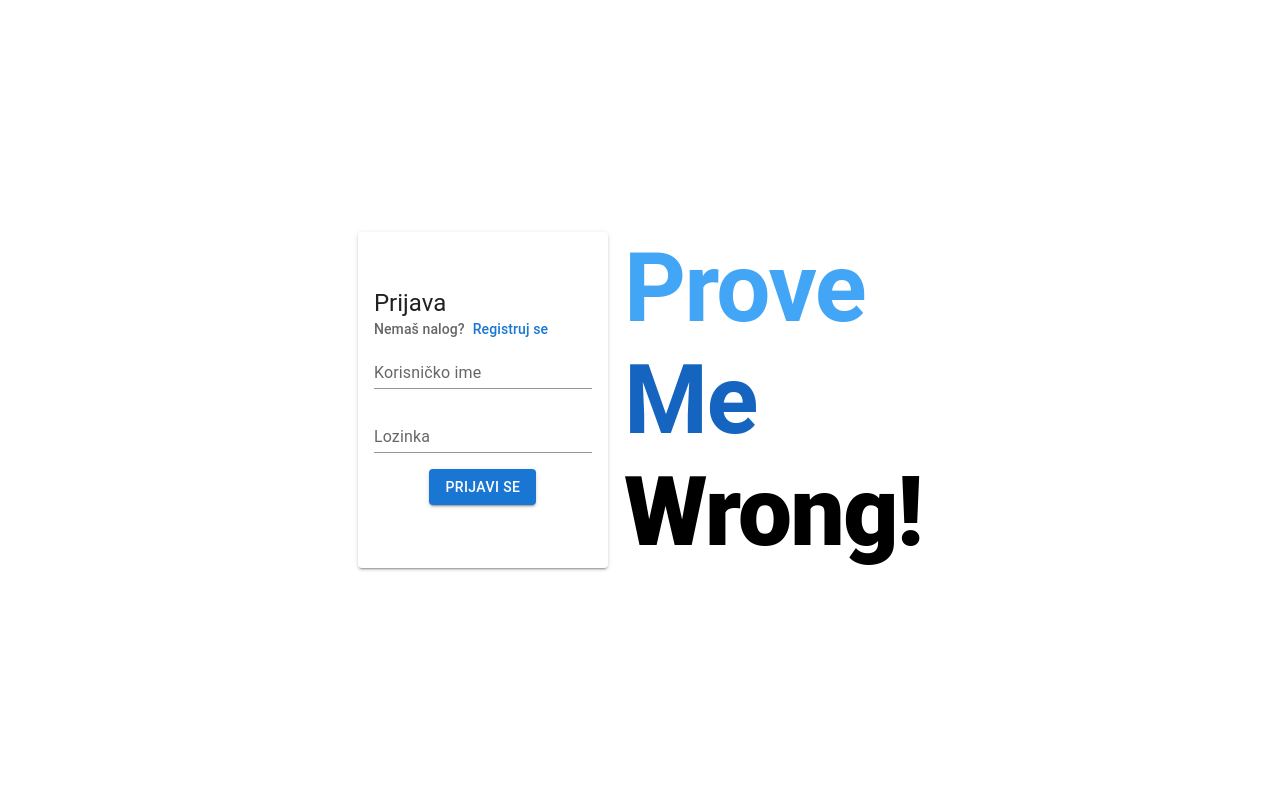
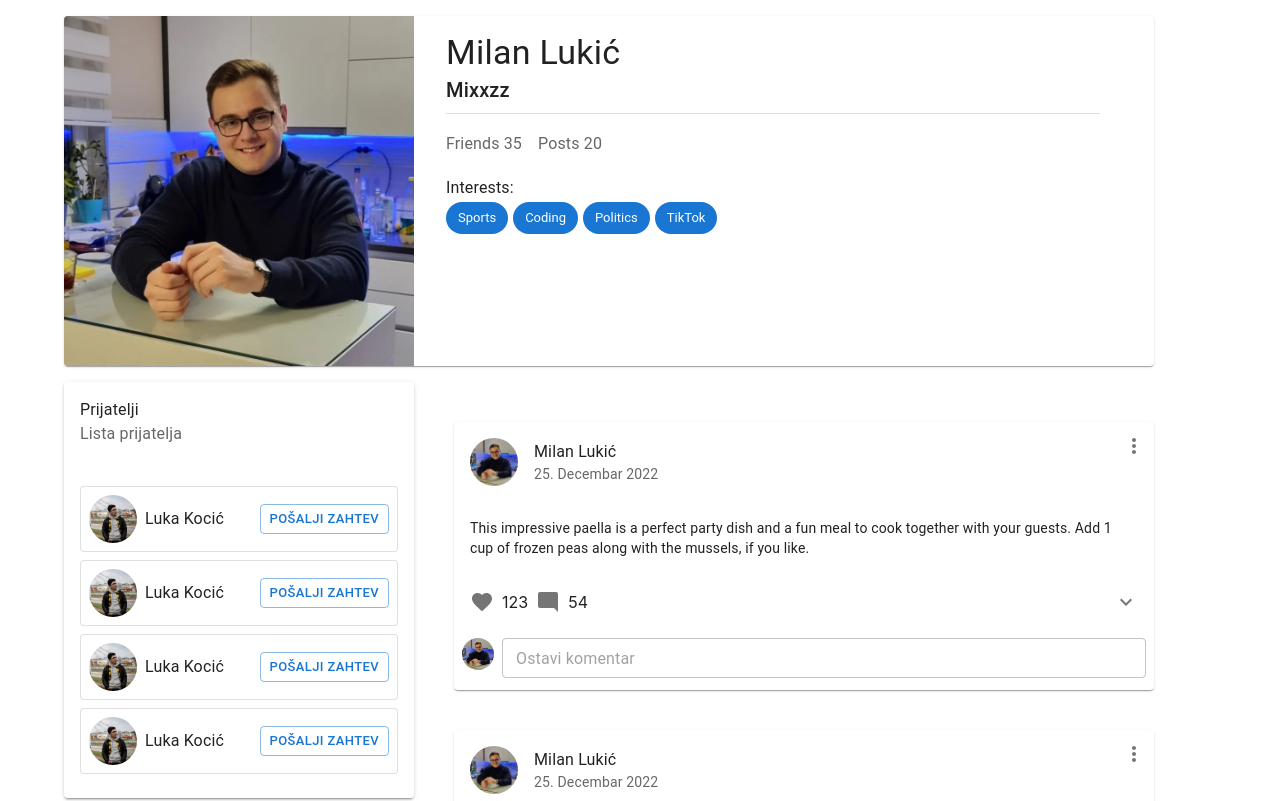
Before and after one commit to elfak-todo/prove-me-wrong, a React (Create React App) app in the folder Frontend/: page / in a window 1280 px wide. Shown: the top 801 px of the page. Built offline with nearby package versions, Linux system fonts and the light colour scheme; the HTML template or start-up script is replaced by a standard one.

Commit message:
-Profile dizajn

```diff
--- a/Frontend/src/AppRoutes.tsx
+++ b/Frontend/src/AppRoutes.tsx
@@ -1,15 +1,17 @@
 import { Routes, Route } from "react-router-dom";
-import HomePage from "./pages/home/HomePage";
-import LoginPage from "./pages/login/LoginPage";
-import RegisterPage from "./pages/register/RegisterPage";
+// import HomePage from "./pages/home/HomePage";
+// import LoginPage from "./pages/login/LoginPage";
+import ProfilePage from "./pages/profile/ProfilePage";
+// import RegisterPage from "./pages/register/RegisterPage";
 
 function AppRoutes() {
   return (
     <Routes>
-      <Route path="/" element={<LoginPage />} />
+      {/* <Route path="/" element={<LoginPage />} />
       <Route path="/register" element={<RegisterPage />} />
-      <Route path="/home" element={<HomePage />} />
-      {/* <Route path="/" element={<HomePage />}/> */}
+      <Route path="/home" element={<HomePage />} /> */}
+      {/* <Route path="/profile" element={<ProfilePage />} /> */}
+      <Route path="/" element={<ProfilePage />}/>
     </Routes>
   );
 }
--- a/Frontend/src/components/commentForm/CommentForm.tsx
+++ b/Frontend/src/components/commentForm/CommentForm.tsx
@@ -15,7 +15,6 @@ function CommentForm() {
         fullWidth
         multiline
         rows={1}
-        maxRows={3}
         placeholder="Ostavi komentar"
       />
     </Stack>
--- a/Frontend/src/components/feed/Feed.css
+++ b/Frontend/src/components/feed/Feed.css
@@ -3,5 +3,4 @@
     flex-direction: column;
     justify-content: center;
     align-items: center;
-    width: 100%;
 }
--- /dev/null
+++ b/Frontend/src/components/friend/Friend.tsx
@@ -0,0 +1,42 @@
+import {
+  Avatar,
+  Box,
+  Button,
+  Card,
+  Typography,
+} from "@mui/material";
+import lukaImg from "../../images/luka.jpg";
+
+function Friend() {
+  return (
+    <Card sx={{ marginTop: 1 }} variant="outlined">
+      <Box
+        sx={{
+          display: "flex",
+          justifyContent: "space-between",
+          alignItems: "center",
+          p: 1,
+          m: 0,
+        }}
+      >
+        <Box
+          sx={{
+            display: "flex",
+            alignItems: "center",
+          }}
+        >
+          <Avatar src={lukaImg} sx={{ width: 48, height: 48, mr: 1 }} />
+          <Typography mb={0} variant="body1">
+            Luka Kocić
+          </Typography>
+        </Box>
+
+        <Button variant="outlined" size="small">
+          Pošalji zahtev
+        </Button>
+      </Box>
+    </Card>
+  );
+}
+
+export default Friend;
--- /dev/null
+++ b/Frontend/src/components/friendList/FriendList.css
@@ -0,0 +1,5 @@
+.fr-card {
+    display: flex;
+    flex-direction: column;
+    height: fit-content;
+}
--- /dev/null
+++ b/Frontend/src/components/friendList/FriendList.tsx
@@ -0,0 +1,27 @@
+import { Card, CardContent, CardHeader, Typography } from "@mui/material";
+import Friend from "../friend/Friend";
+import "./FriendList.css";
+
+function FriendList() {
+  return (
+    <Card elevation={2} sx={{width: 350, mt: 5}} className="fr-card">
+      <CardHeader
+        title={
+          <Typography mb={0} variant="body1">
+            Prijatelji
+          </Typography>
+        }
+        subheader="Lista prijatelja"
+      />
+      <CardContent>
+              <Friend/>
+      <Friend/>
+      <Friend/>
+      <Friend/>
+      </CardContent>
+
+    </Card>
+  );
+}
+
+export default FriendList;
--- /dev/null
+++ b/Frontend/src/components/profile/Profile.css
@@ -0,0 +1,6 @@
+.chips-div {
+    display: flex;
+    margin: 0px;
+    padding: 0px;
+    list-style-type: none;
+}
--- /dev/null
+++ b/Frontend/src/components/profile/Profile.tsx
@@ -0,0 +1,57 @@
+import {
+  Button,
+  Card,
+  CardContent,
+  CardMedia,
+  Chip,
+  Divider,
+  Stack,
+  Typography,
+} from "@mui/material";
+
+import milanImg from "../../images/milan.jpg";
+import "./Profile.css";
+
+function Profile() {
+  const interests: string[] = ["Sports", "Coding", "Politics", "TikTok"];
+  return (
+    <Card sx={{ maxWidth: 1090 }}>
+      <Stack direction="row" spacing={2}>
+        <CardMedia sx={{ width: 350, height: 350 }} image={milanImg} />
+        <CardContent sx={{ width: "60%", height: "100%" }}>
+          <Typography variant="h4">Milan Lukić</Typography>
+          <Typography gutterBottom variant="h6">
+            Mixxzz
+          </Typography>
+          <Divider/>
+          <Stack direction="row" spacing={2} mt={2}>
+            <Typography variant="subtitle1" color="text.secondary">
+              Friends 35
+            </Typography>
+            <Typography variant="subtitle1" color="text.secondary">
+              Posts 20
+            </Typography>
+          </Stack>
+          <Typography mt={2} variant="subtitle1">
+            Interests:
+          </Typography>
+          <ul className="chips-div">
+            {interests.map((data, index) => {
+              return (
+                <li key={index} style={{ marginRight: "5px" }}>
+                  <Chip
+                    label={data}
+                    color="primary"
+                    sx={{ padding: 0, margin: 0 }}
+                  />
+                </li>
+              );
+            })}
+          </ul>
+        </CardContent>
+      </Stack>
+    </Card>
+  );
+}
+
+export default Profile;
--- /dev/null
+++ b/Frontend/src/pages/profile/ProfilePage.tsx
@@ -0,0 +1,22 @@
+import { Stack } from "@mui/material";
+import { Container } from "@mui/system";
+import Feed from "../../components/feed/Feed";
+import FriendList from "../../components/friendList/FriendList";
+import Profile from "../../components/profile/Profile";
+import "./ProfilePage.css";
+
+function ProfilePage() {
+  return (
+    <Container>
+      <Stack direction="column" spacing={2} mt={2}>
+        <Profile />
+        <Stack direction="row" spacing={5}>
+        <FriendList />
+          <Feed />
+        </Stack>
+      </Stack>
+    </Container>
+  );
+}
+
+export default ProfilePage;
```
Also changed, not shown: Frontend/src/pages/profile/ProfilePage.css (added).
